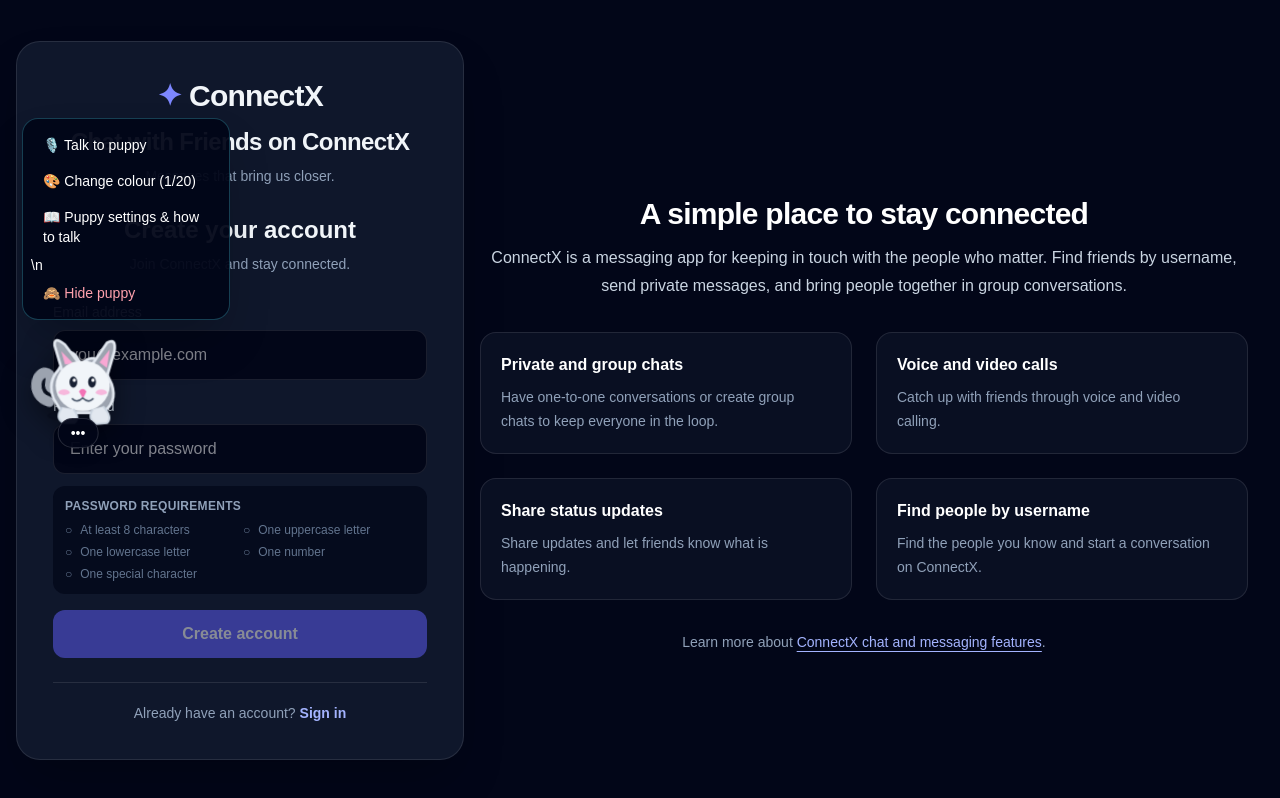
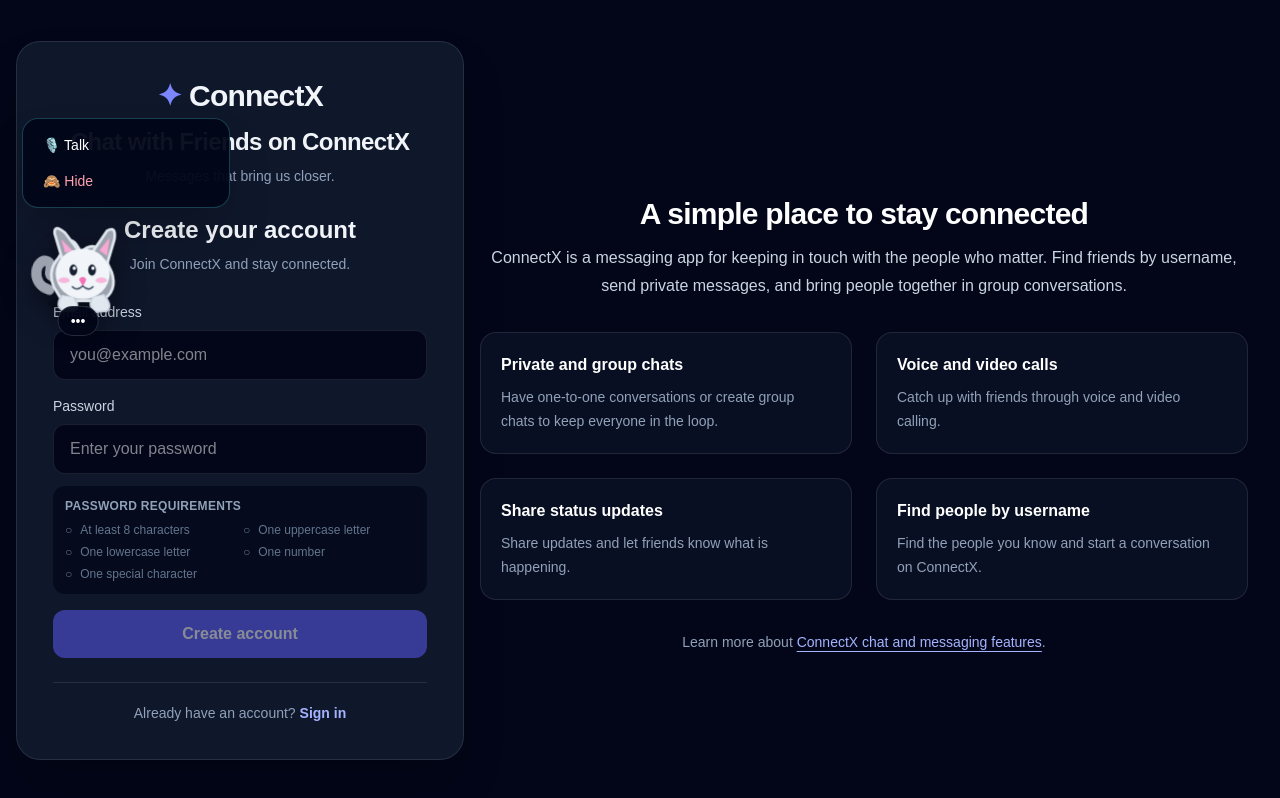
Before and after one commit to samarthtgg/connectx, a Next.js app in the folder connectx-app/: page / in a window 1280 px wide. Both pictures are taken after a click on the button "•••". Built offline with nearby package versions, Linux system fonts and the light colour scheme; no server answers.

Commit message:
Simplify puppy menu to Talk and Hide

```diff
--- a/connectx-app/components/connectx-puppy.tsx
+++ b/connectx-app/components/connectx-puppy.tsx
@@ -165,9 +165,8 @@ export default function ConnectXPuppy() {
             {bubble}
           </div>}
           {menuOpen && <div className="mb-2 w-52 rounded-2xl border border-cyan-300/25 bg-slate-950/95 p-2 text-sm text-white shadow-2xl">
-            <button onPointerDown={e => e.stopPropagation()} onClick={startListening} className="flex w-full items-center gap-2 rounded-xl px-3 py-2 text-left hover:bg-white/10">{listening ? "🔴 Listening…" : "🎙️ Talk to puppy"}</button>
-            <button onPointerDown={e => e.stopPropagation()} onClick={() => { changeColor(); setMenuOpen(false); }} className="flex w-full items-center gap-2 rounded-xl px-3 py-2 text-left hover:bg-white/10">🎨 Change colour ({colorIndex + 1}/20)</button>
-            <a href="/puppy-settings" onPointerDown={e => e.stopPropagation()} className="flex w-full items-center gap-2 rounded-xl px-3 py-2 text-left hover:bg-white/10">📖 Puppy settings & how to talk</a>\n            <button onPointerDown={e => e.stopPropagation()} onClick={() => { setVisible(false); setMenuOpen(false); localStorage.setItem("cx-puppy-hidden-v1","true"); }} className="flex w-full items-center gap-2 rounded-xl px-3 py-2 text-left text-rose-300 hover:bg-white/10">🙈 Hide puppy</button>
+            <button onPointerDown={e => e.stopPropagation()} onClick={startListening} className="flex w-full items-center gap-2 rounded-xl px-3 py-2 text-left hover:bg-white/10">{listening ? "🔴 Listening…" : "🎙️ Talk"}</button>
+            <button onPointerDown={e => e.stopPropagation()} onClick={() => { setVisible(false); setMenuOpen(false); localStorage.setItem("cx-puppy-hidden-v1","true"); }} className="flex w-full items-center gap-2 rounded-xl px-3 py-2 text-left text-rose-300 hover:bg-white/10">🙈 Hide</button>
           </div>}
           <div
             onPointerDown={(event) => { interact(); const rect = event.currentTarget.getBoundingClientRect(); dragOffset.current = { x: event.clientX - rect.left, y: event.clientY - rect.top }; setDragging(true); event.currentTarget.setPointerCapture(event.pointerId); }}
```
